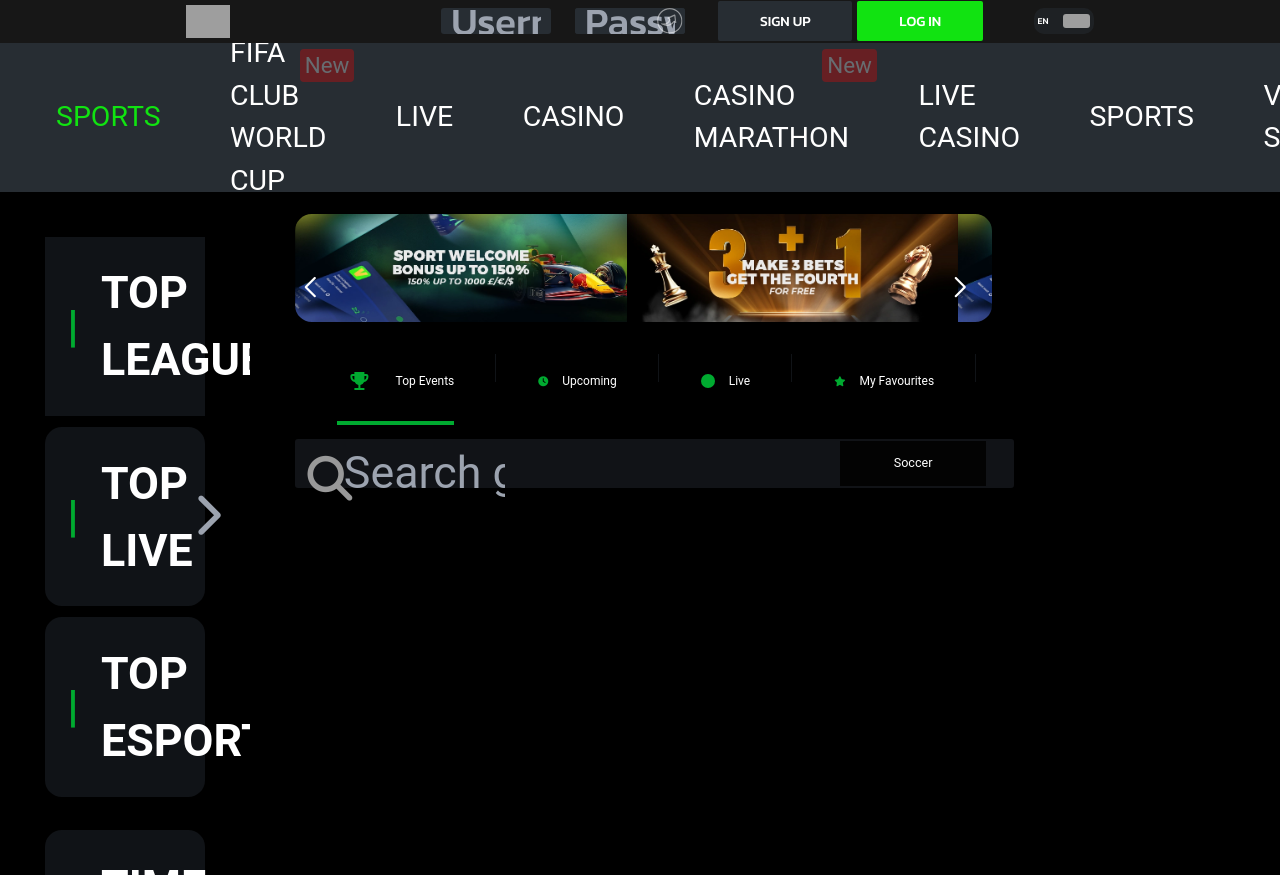
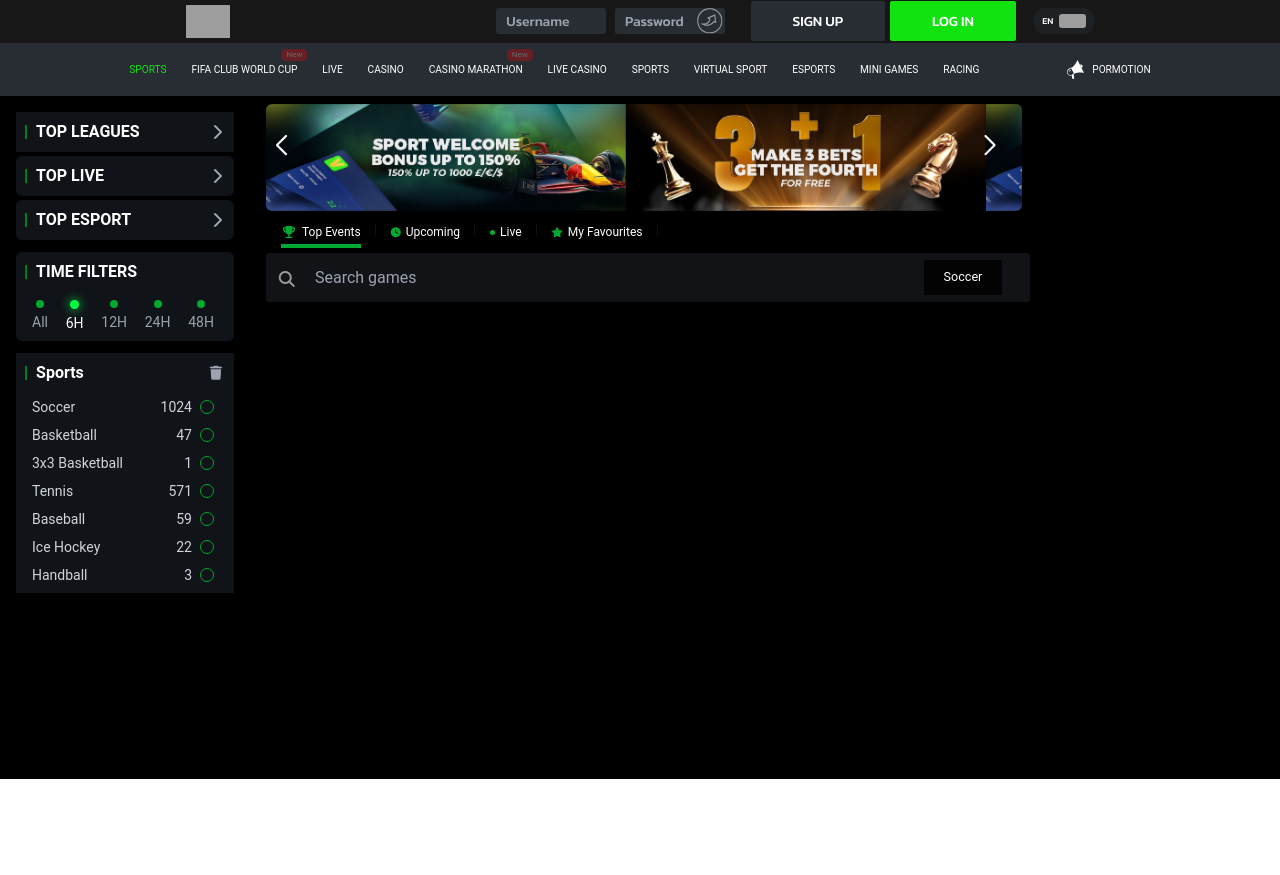
Before and after one commit to faizan99904/FlashExch, an Angular app: page / in a window 1280 px wide. After the commit the page ends 800 px from the top, so only its background shows below. Built offline with nearby package versions, Linux system fonts and the light colour scheme; grey boxes are pictures that could not be loaded.

Commit message:
font size

```diff
--- a/src/styles.css
+++ b/src/styles.css
@@ -4,7 +4,7 @@
 
 html , body{
   font-family: Roboto, sans-serif;
-  font-size: 3.5vw;
+  /* font-size: 3.5vw; */
 }
   @font-face {
     font-family: 'Kanit';
```
